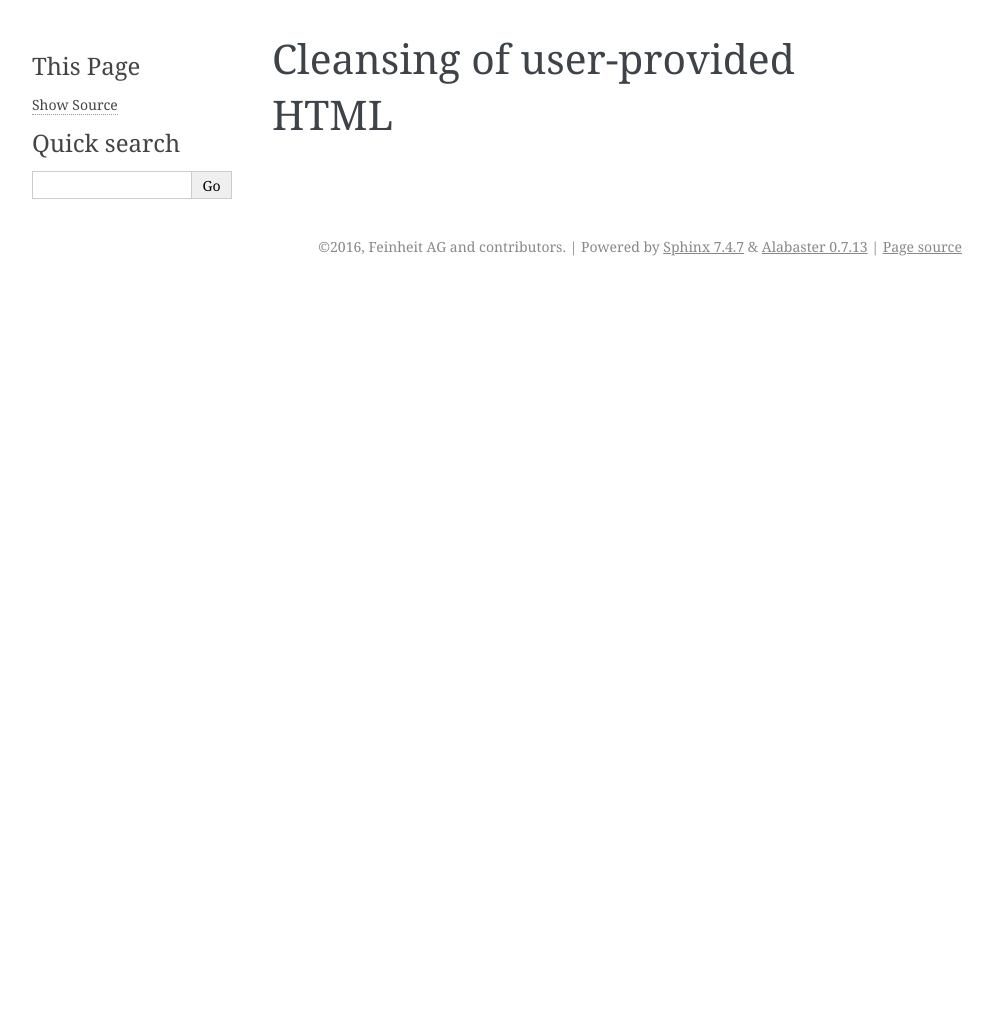
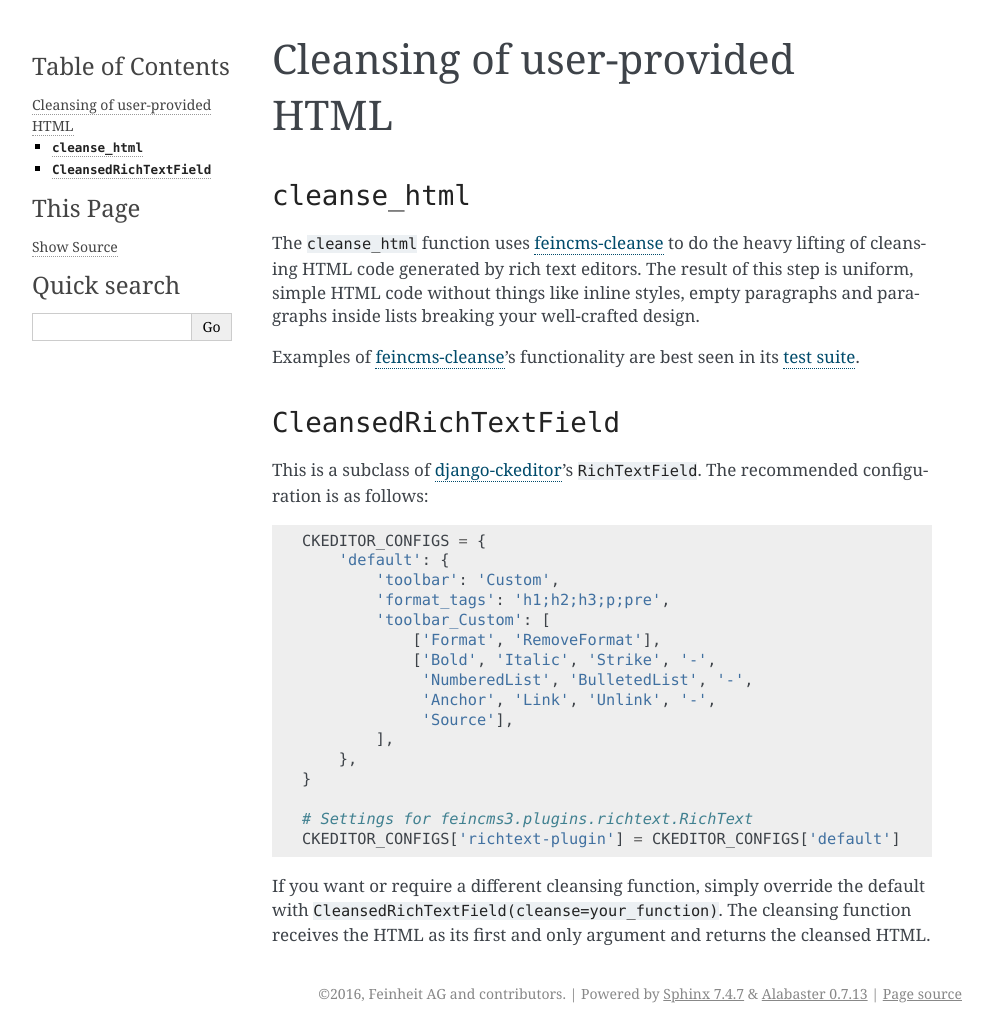
Before and after one commit to feincms/feincms3, a Sphinx documentation site: the page built from docs/cleanse.rst, in a window 1280 px wide. Shown: the whole page, without its empty margins (148-1141 px from the left). Built offline with Sphinx 7.4.7, drawn with Linux system fonts in a browser that asks for light colours; pages that are not in the unit, such as notebooks, are missing from menus; before the commit the page ends 900 px from its top, so only the background shows below that.

Commit message:
Document the cleanse module

```diff
--- a/docs/cleanse.rst
+++ b/docs/cleanse.rst
@@ -1,3 +1,50 @@
 ===============================
 Cleansing of user-provided HTML
 ===============================
+
+
+``cleanse_html``
+================
+
+The ``cleanse_html`` function uses feincms-cleanse_ to do the heavy lifting of
+cleansing HTML code generated by rich text editors. The result of this
+step is uniform, simple HTML code without things like inline styles,
+empty paragraphs and paragraphs inside lists breaking your well-crafted
+design.
+
+Examples of feincms-cleanse_'s functionality are best seen in its
+`test suite`_.
+
+
+``CleansedRichTextField``
+=========================
+
+This is a subclass of django-ckeditor_'s ``RichTextField``. The recommended
+configuration is as follows::
+
+    CKEDITOR_CONFIGS = {
+        'default': {
+            'toolbar': 'Custom',
+            'format_tags': 'h1;h2;h3;p;pre',
+            'toolbar_Custom': [
+                ['Format', 'RemoveFormat'],
+                ['Bold', 'Italic', 'Strike', '-',
+                 'NumberedList', 'BulletedList', '-',
+                 'Anchor', 'Link', 'Unlink', '-',
+                 'Source'],
+            ],
+        },
+    }
+
+    # Settings for feincms3.plugins.richtext.RichText
+    CKEDITOR_CONFIGS['richtext-plugin'] = CKEDITOR_CONFIGS['default']
+
+If you want or require a different cleansing function, simply override
+the default with ``CleansedRichTextField(cleanse=your_function)``. The
+cleansing function receives the HTML as its first and only argument and
+returns the cleansed HTML.
+
+
+.. _django-ckeditor: https://pypi.python.org/pypi/django-ckeditor
+.. _feincms-cleanse: https://pypi.python.org/pypi/feincms-cleanse
+.. _test suite: https://github.com/feincms/feincms-cleanse/blob/master/feincms_cleanse/tests/test_cleanse.py
```
